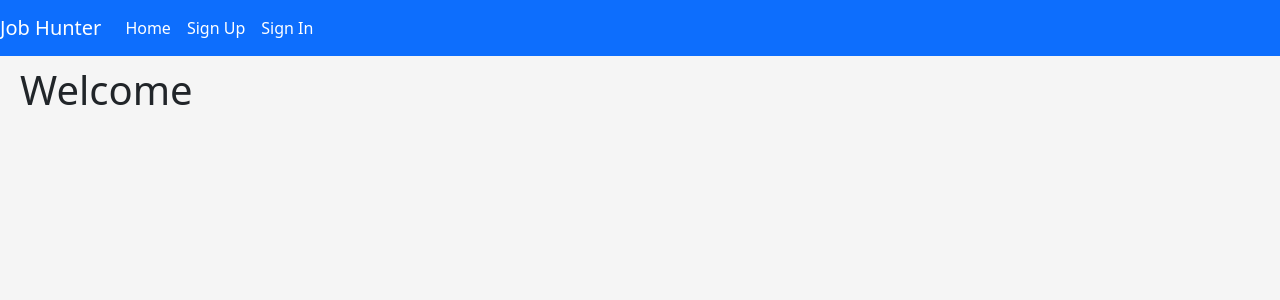
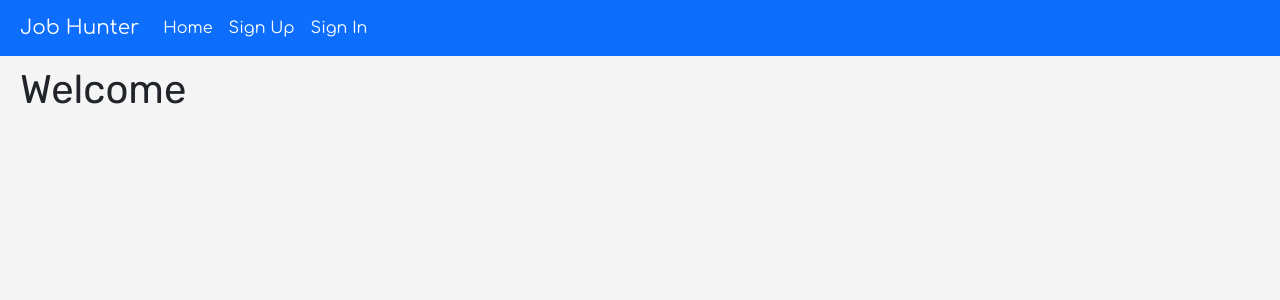
Before and after one commit to devinrbopp/client-job-hunting-journal, a React (Create React App) app: page / in a window 1280 px wide. Shown: the top 300 px of the page. Built offline with nearby package versions, Linux system fonts and the light colour scheme.

Commit message:
added new fonts

```diff
--- a/src/index.css
+++ b/src/index.css
@@ -1,4 +1,8 @@
+@import url('https://fonts.googleapis.com/css2?family=Comfortaa&family=Rubik&display=swap');
+
 .page-body {
+  /* font-family: 'Comfortaa', cursive; */
+  font-family: 'Rubik', sans-serif;
   background-color: whitesmoke;
   height: 100vh;
   text-align: left;
@@ -9,6 +13,24 @@
     sans-serif;
   -webkit-font-smoothing: antialiased;
   -moz-osx-font-smoothing: grayscale; */
+}
+
+.navbar-brand {
+  font-family: 'Comfortaa', cursive;
+  padding-left: 20px;
+}
+
+.navbar-text {
+  font-family: 'Comfortaa', cursive;
+  margin: auto 15px;
+}
+
+.nav-link {
+  font-family: 'Comfortaa', cursive;
+}
+
+.nav-link:hover {
+  background-color: black;
 }
 
 #skill-ul{
```
